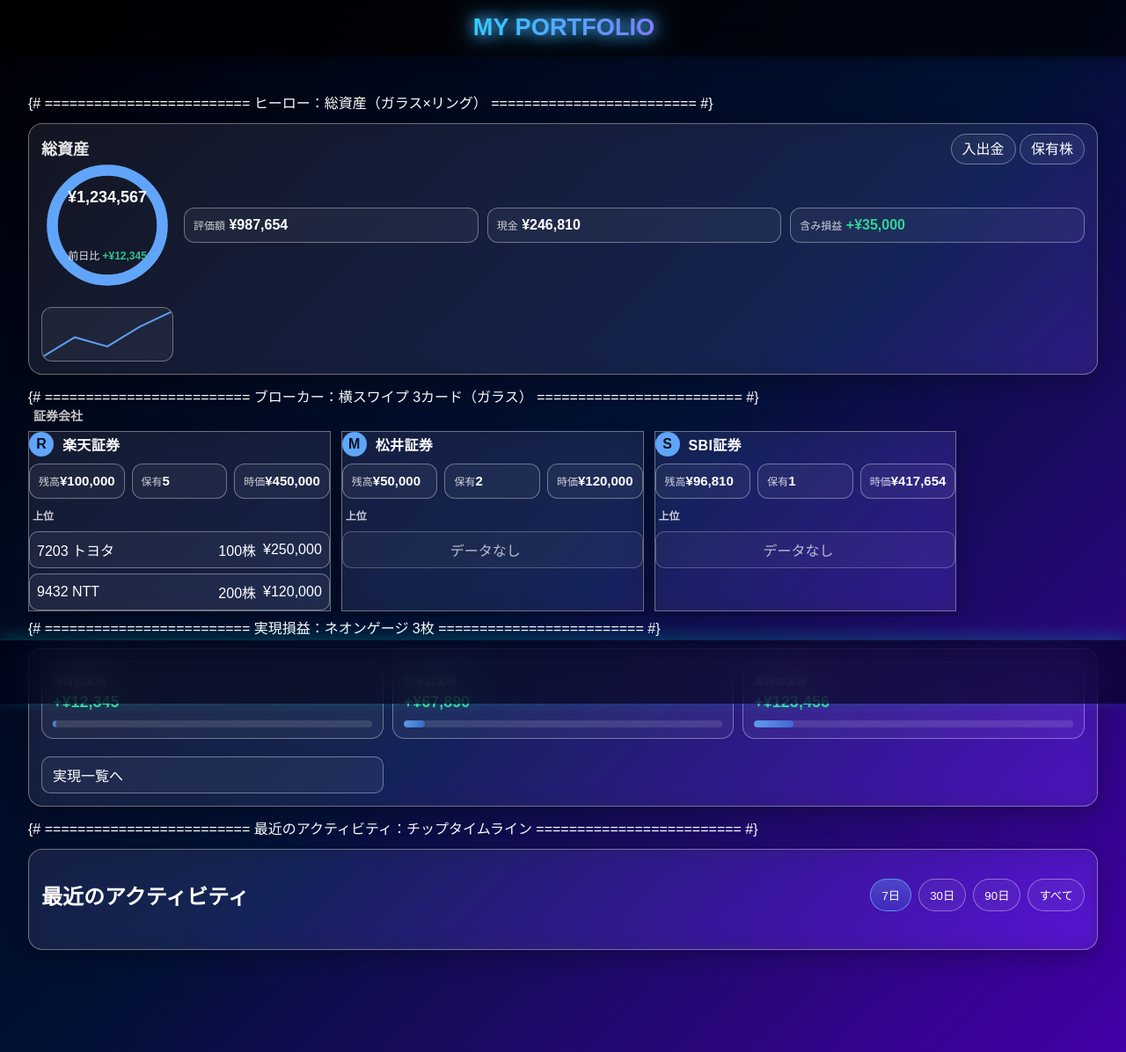
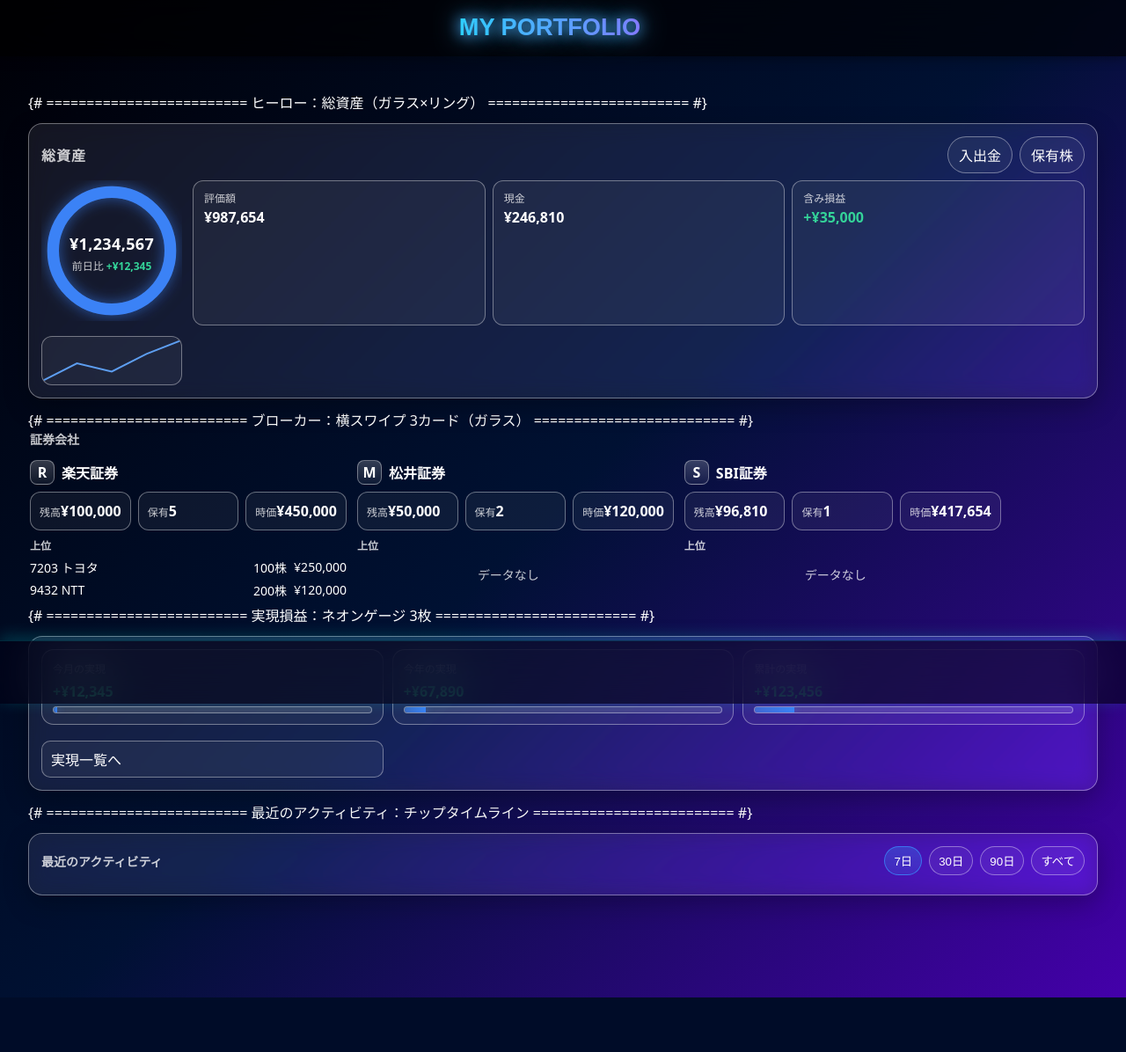
Before and after one commit to gorozooo/my_stock_portfolio, a Django app: page / in a window 1280 px wide. Shown: the whole page at 88% size. After the commit the page ends 1134 px from the top, so only its background shows below. Run offline with Django 5.2, Linux system fonts and the light colour scheme; data that the repository does not hold is empty; parts of the project's set-up code (start-up, migrations or seed data) failed here and were passed over.

Commit message:
main.css を更新

```diff
--- a/static/css/main.css
+++ b/static/css/main.css
@@ -1,112 +1,118 @@
-/* === ベース（ダーク×ガラス） === */
+/* === Glass × Dark – Mobile-first === */
+*,*::before,*::after{box-sizing:border-box}
 :root{
   --bg:#0b1220;
   --ink:#ffffff;
   --muted:rgba(255,255,255,.78);
-  --emph:#60a5fa;
+  --emph:#3b82f6;
   --good:#34d399;
   --bad:#f87171;
 
-  --glass: rgba(255,255,255,.08);
-  --glass-weak: rgba(255,255,255,.05);
-  --glass-strong: rgba(255,255,255,.12);
-  --line: rgba(255,255,255,.36);
+  --glass:rgba(255,255,255,.08);
+  --glass-weak:rgba(255,255,255,.05);
+  --glass-strong:rgba(255,255,255,.12);
+  --glass-line:rgba(255,255,255,.38);
 }
 
-.home-page{ padding:16px; color:var(--ink); background:transparent; }
-
-/* メッセージ */
-.msgs{ list-style:none; padding:0; margin:0 0 12px; }
-.msg{ padding:10px 12px; border-radius:10px; border:1px solid var(--line); background:var(--glass); }
-.msg.success{ color:var(--good); }
-.msg.error{ color:var(--bad); }
-
-/* ガラスカード共通 */
-.card{ border-radius:16px; padding:14px; margin:12px 0; }
-.glass{
-  background:var(--glass);
-  border:1px solid var(--line);
-  backdrop-filter: blur(12px) saturate(140%);
-  -webkit-backdrop-filter: blur(12px) saturate(140%);
-  box-shadow: 0 8px 24px rgba(0,0,0,.28);
+.home-page{
+  padding:16px;
+  background:transparent; /* 外は完全透明（ベースはbody側） */
+  color:var(--ink);
+  border-radius:18px;
+  font-family: system-ui, -apple-system, Segoe UI, Roboto, "Helvetica Neue", Arial, "Noto Sans JP", "Hiragino Kaku Gothic ProN", "Yu Gothic", Meiryo, sans-serif;
 }
 
-/* ヒーロー */
-.hero .hero-top{ display:flex; justify-content:space-between; align-items:center; gap:8px; }
-.hero-title{ margin:0; font-size:18px; opacity:.9; }
+/* messages */
+.msgs{list-style:none;margin:0 0 12px;padding:0}
+.msg{padding:10px 12px;border-radius:10px;margin-bottom:8px;background:var(--glass);border:1px solid var(--glass-line);backdrop-filter:blur(8px) saturate(140%);-webkit-backdrop-filter:blur(8px) saturate(140%)}
+
+/* generic glass card */
+.card.glass,.glass.card,.card{
+  background:var(--glass);
+  border:1px solid var(--glass-line);
+  border-radius:16px;
+  padding:14px;
+  margin:12px 0;
+  backdrop-filter:blur(12px) saturate(140%);
+  -webkit-backdrop-filter:blur(12px) saturate(140%);
+  box-shadow:0 10px 28px rgba(0,0,0,.25);
+}
+
+/* ===== HERO ===== */
+.hero-top{display:flex;justify-content:space-between;align-items:center;gap:10px;margin-bottom:8px}
+.hero-title{margin:0;font-size:16px;color:var(--muted);letter-spacing:.06em}
+.hero-actions{display:flex;gap:8px}
 .btn.ghost{
-  padding:8px 12px; border-radius:999px; border:1px solid var(--line);
-  color:var(--ink); text-decoration:none; background:var(--glass-weak);
+  display:inline-block;padding:8px 12px;border-radius:999px;
+  border:1px solid var(--glass-line);color:#fff;text-decoration:none;
+  background:var(--glass-weak)
 }
-.hero-core{ display:grid; grid-template-columns: 150px 1fr; gap:12px; align-items:center; }
-@media (max-width:520px){ .hero-core{ grid-template-columns:1fr; } }
+.btn.link{display:inline-block;margin-top:8px;color:#fff;text-decoration:none;border:1px solid var(--glass-line);border-radius:10px;padding:8px 10px;background:var(--glass-weak)}
 
-.ring{ position:relative; width:150px; height:150px; }
-.ring svg{ width:150px; height:150px; transform:rotate(-90deg); }
-.ring .bg{ fill:none; stroke:rgba(255,255,255,.12); stroke-width:10; }
-.ring .fg{ fill:none; stroke:var(--emph); stroke-width:10; stroke-linecap:round; stroke-dasharray: 314; stroke-dashoffset:314; transition: stroke-dashoffset .8s ease; }
-.ring-center{ position:absolute; inset:0; display:grid; place-items:center; text-align:center; padding:10px; }
-.ring-figure{ font-size:18px; font-weight:800; }
-.ring-sub{ font-size:12px; opacity:.9; }
-.pn.pos{ color:var(--good); } .pn.neg{ color:var(--bad); }
+.hero-core{display:grid;grid-template-columns:1fr;gap:12px}
+@media(min-width:460px){.hero-core{grid-template-columns:160px 1fr}}
+/* ring */
+.ring{position:relative;width:160px;max-width:100%;aspect-ratio:1/1;margin:0 auto}
+.ring svg{width:100%;height:100%;transform:rotate(-90deg)}
+.ring .bg{fill:none;stroke:rgba(255,255,255,.12);stroke-width:10}
+.ring .fg{fill:none;stroke:var(--emph);stroke-width:10;stroke-linecap:round;stroke-dasharray:0 999;stroke-dashoffset:0;filter:drop-shadow(0 0 6px rgba(59,130,246,.6))}
+.ring-center{position:absolute;inset:0;display:flex;flex-direction:column;align-items:center;justify-content:center;text-align:center;padding:8px}
+.ring-figure{font-size:18px;font-weight:800;letter-spacing:.02em}
+.ring-sub{margin-top:4px;font-size:12px;color:var(--muted)}
+.pn.pos{color:var(--good)} .pn.neg{color:var(--bad)}
 
-.hero-metrics{ display:grid; grid-template-columns:repeat(3,1fr); gap:10px; }
-.mini{ background:var(--glass-weak); border:1px solid var(--line); border-radius:12px; padding:10px; }
-.mini .k{ font-size:12px; color:var(--muted); }
-.mini .v{ font-size:16px; font-weight:700; }
+/* hero mini metrics */
+.hero-metrics{display:grid;grid-template-columns:repeat(3,1fr);gap:8px}
+.mini{background:var(--glass-weak);border:1px solid var(--glass-line);border-radius:12px;padding:10px 12px;display:flex;flex-direction:column;gap:2px}
+.mini .k{font-size:12px;color:var(--muted)}
+.mini .v{font-weight:700}
 
-/* スパーク */
-.spark{ margin-top:6px; height:60px; border-radius:12px; background:var(--glass-weak); border:1px solid var(--line); overflow:hidden; }
+/* sparkline */
+.spark{height:56px;border-radius:12px;background:var(--glass-weak);border:1px solid var(--glass-line);display:flex;align-items:center;justify-content:center;overflow:hidden}
 
-/* スイムレーン（ブローカー横スクロール） */
-.swimlane .lane-title{ font-size:14px; color:var(--muted); margin:0 0 8px 6px; }
-.lane-scroll{ display:flex; gap:12px; overflow:auto; padding-bottom:6px; scroll-snap-type:x mandatory; }
-.lane-card{ min-width:280px; scroll-snap-align:center; }
-.lane-head{ display:flex; align-items:center; gap:10px; margin-bottom:8px; }
-.lane-head .logo{
-  width:28px; height:28px; border-radius:50%; background:var(--emph);
-  color:#041221; display:grid; place-items:center; font-weight:900;
-}
-.lane-head .name{ font-weight:700; letter-spacing:.02em; }
-.pill-row{ display:grid; grid-template-columns:repeat(3,1fr); gap:8px; }
-.pill{ background:var(--glass-weak); border:1px solid var(--line); border-radius:12px; padding:10px; }
-.pill .k{ font-size:12px; color:var(--muted); }
-.pill .v{ font-size:15px; font-weight:700; }
-.tops h3{ font-size:12px; color:var(--muted); margin:10px 4px; }
-.tops ul{ list-style:none; padding:0; margin:0; display:flex; flex-direction:column; gap:6px; }
-.tops li{ display:grid; grid-template-columns:1fr auto auto; gap:8px; align-items:center; background:var(--glass-weak); border:1px solid var(--line); border-radius:10px; padding:8px; }
-.tops .n{ overflow:hidden; text-overflow:ellipsis; white-space:nowrap; }
-.tops .r{ white-space:nowrap; }
+/* ===== SWIMLANE (brokers) ===== */
+.swimlane .lane-title{font-size:14px;color:var(--muted);margin:0 0 8px 2px}
+.lane-scroll{display:flex;gap:12px;overflow:auto;padding:6px 2px;scroll-snap-type:x mandatory}
+.lane-card{min-width:280px;scroll-snap-align:center}
+.lane-head{display:flex;align-items:center;gap:8px;margin-bottom:8px}
+.lane-head .logo{width:28px;height:28px;border-radius:8px;background:linear-gradient(180deg,rgba(255,255,255,.2),rgba(255,255,255,.06));display:flex;align-items:center;justify-content:center;font-weight:800;border:1px solid var(--glass-line)}
+.lane-head .name{font-weight:700}
+.pill-row{display:grid;grid-template-columns:repeat(3,1fr);gap:8px;margin-bottom:8px}
+.pill{background:var(--glass-weak);border:1px solid var(--glass-line);border-radius:12px;padding:10px}
+.pill .k{font-size:12px;color:var(--muted)}
+.pill .v{font-weight:800}
+.tops h3{font-size:12px;color:var(--muted);margin:0 0 6px}
+.tops ul{list-style:none;margin:0;padding:0;display:flex;flex-direction:column;gap:6px}
+.tops li{display:grid;grid-template-columns:1fr auto auto;gap:8px;font-size:14px}
+.tops .n{overflow:hidden;text-overflow:ellipsis;white-space:nowrap}
+.tops .r{text-align:right}
+.tops .empty{color:var(--muted)}
 
-/* ゲージ（横並び） */
-.gauges{ display:grid; grid-template-columns:repeat(3,1fr); gap:10px; align-items:end; }
-@media (max-width:560px){ .gauges{ grid-template-columns:1fr; } }
-.gauge{ background:var(--glass-weak); border:1px solid var(--line); border-radius:14px; padding:12px; }
-.g-title{ font-size:12px; color:var(--muted); }
-.g-figure{ font-size:18px; font-weight:800; margin:6px 0 10px; }
-.g-bar{ height:8px; border-radius:999px; background:rgba(255,255,255,.12); overflow:hidden; }
-.g-bar span{ display:block; height:100%; width:0; background:linear-gradient(90deg, rgba(96,165,250,.9), rgba(59,130,246,.6)); border-radius:inherit; transition:width .8s ease; }
+/* ===== GAUGES ===== */
+.gauges{display:grid;grid-template-columns:1fr;gap:10px}
+@media(min-width:520px){.gauges{grid-template-columns:1fr 1fr 1fr}}
+.gauge{background:var(--glass-weak);border:1px solid var(--glass-line);border-radius:14px;padding:12px}
+.g-title{font-size:12px;color:var(--muted)}
+.g-figure{font-weight:800;margin:6px 0}
+.g-bar{height:8px;background:rgba(255,255,255,.12);border-radius:999px;overflow:hidden;border:1px solid var(--glass-line)}
+.g-bar span{display:block;height:100%;width:0;background:linear-gradient(90deg,rgba(59,130,246,.6),rgba(59,130,246,1));box-shadow:0 0 10px rgba(59,130,246,.6)}
 
-/* アクティビティ（チップ） */
-.activity .activity-head{ display:flex; justify-content:space-between; align-items:center; gap:8px; }
-.chips{ display:flex; gap:8px; flex-wrap:wrap; }
-.chip{ padding:8px 12px; border-radius:999px; border:1px solid var(--line); background:var(--glass-weak); color:var(--ink); }
-.chip.active{ background:linear-gradient(180deg, rgba(96,165,250,.35), rgba(59,130,246,.18)); border-color:rgba(96,165,250,.8); }
+/* ===== ACTIVITY chip list ===== */
+.activity-head{display:flex;justify-content:space-between;align-items:center;margin-bottom:8px}
+.sect-title{margin:0;font-size:14px;color:var(--muted)}
+.chips{display:flex;gap:8px;flex-wrap:wrap}
+.chip{padding:6px 10px;border-radius:999px;border:1px solid var(--glass-line);background:var(--glass-weak);color:#fff}
+.chip.active{background:linear-gradient(180deg,rgba(59,130,246,.35),rgba(59,130,246,.18));border-color:rgba(59,130,246,.85)}
 
-.chiplist{ list-style:none; padding:0; margin:10px 0 0; display:flex; flex-direction:column; gap:8px; }
-.chiprow{ display:grid; grid-template-columns:auto auto 1fr auto; gap:8px; align-items:center; padding:10px 12px; border-radius:12px; background:var(--glass-weak); border:1px solid var(--line); }
-.cdate{ color:var(--muted); font-size:12px; }
-.cbadge{ font-size:12px; padding:4px 8px; border-radius:999px; background:rgba(255,255,255,.08); border:1px solid var(--line); }
-.cmain{ overflow:hidden; text-overflow:ellipsis; white-space:nowrap; }
-.cval{ white-space:nowrap; font-weight:800; }
-.cval.pos{ color:var(--good); } .cval.neg{ color:var(--bad); }
-.cmemo{ grid-column: 1 / -1; color:var(--muted); font-size:12px; }
+.chiplist{list-style:none;margin:0;padding:0;display:flex;flex-direction:column;gap:8px}
+.chiprow{display:grid;grid-template-columns:54px auto auto;gap:8px;align-items:center;background:var(--glass-weak);border:1px solid var(--glass-line);border-radius:12px;padding:8px 10px}
+@media(max-width:420px){.chiprow{grid-template-columns:48px 1fr;grid-template-areas:"date main" "memo memo"} .chiprow .cdate{grid-area:date} .chiprow .cmain,.chiprow .cval,.chiprow .cbadge{grid-area:main}}
+.cdate{color:var(--muted);font-size:12px}
+.cbadge{border:1px solid var(--glass-line);border-radius:8px;padding:2px 6px;background:var(--glass);font-size:12px}
+.cmain{overflow:hidden;text-overflow:ellipsis;white-space:nowrap}
+.cval{font-weight:800;white-space:nowrap}
+.cval.pos{color:var(--good)} .cval.neg{color:var(--bad)}
+.cmemo{grid-area:memo;color:var(--muted);font-size:12px}
 
-.empty{ opacity:.7; padding:10px; text-align:center; }
-
-/* クイック操作 */
-.quick .qgrid{ display:grid; grid-template-columns:repeat(4,1fr); gap:8px; }
-@media (max-width:520px){ .quick .qgrid{ grid-template-columns:repeat(2,1fr); } }
-.qbtn{ display:grid; place-items:center; gap:6px; border-radius:14px; border:1px solid var(--line); background:var(--glass-weak); padding:12px; color:var(--ink); text-decoration:none; }
-.qi{ font-size:20px; }
-.btn.link{ display:inline-block; margin-top:10px; color:var(--ink); border:1px solid var(--line); padding:8px 12px; border-radius:10px; text-decoration:none; background:var(--glass-weak); }
+/* small helpers */
+.empty{color:rgba(255,255,255,.65);text-align:center;padding:8px}
```
